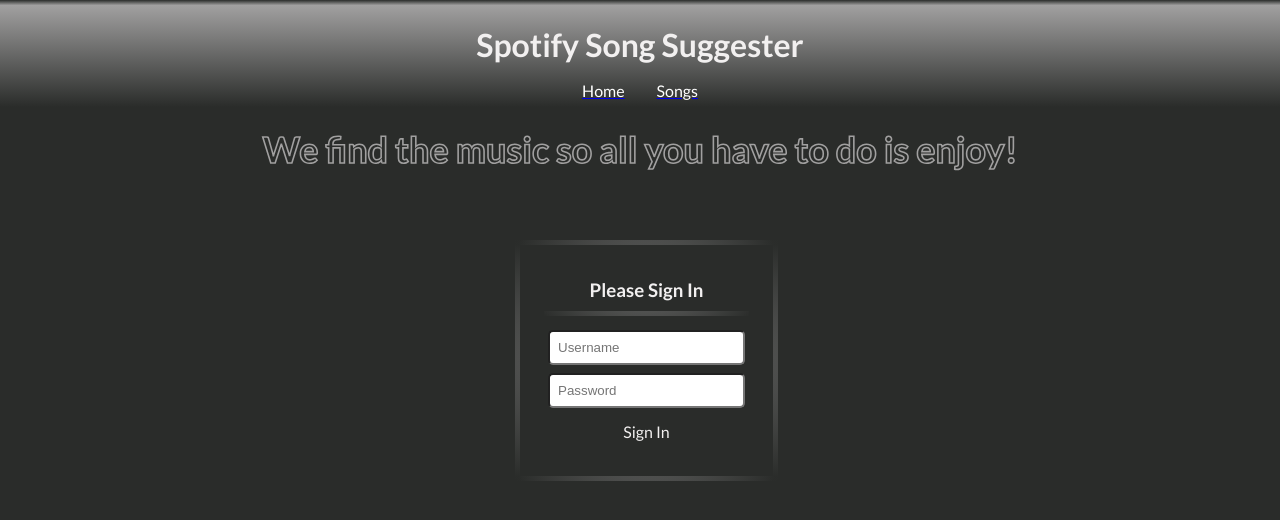
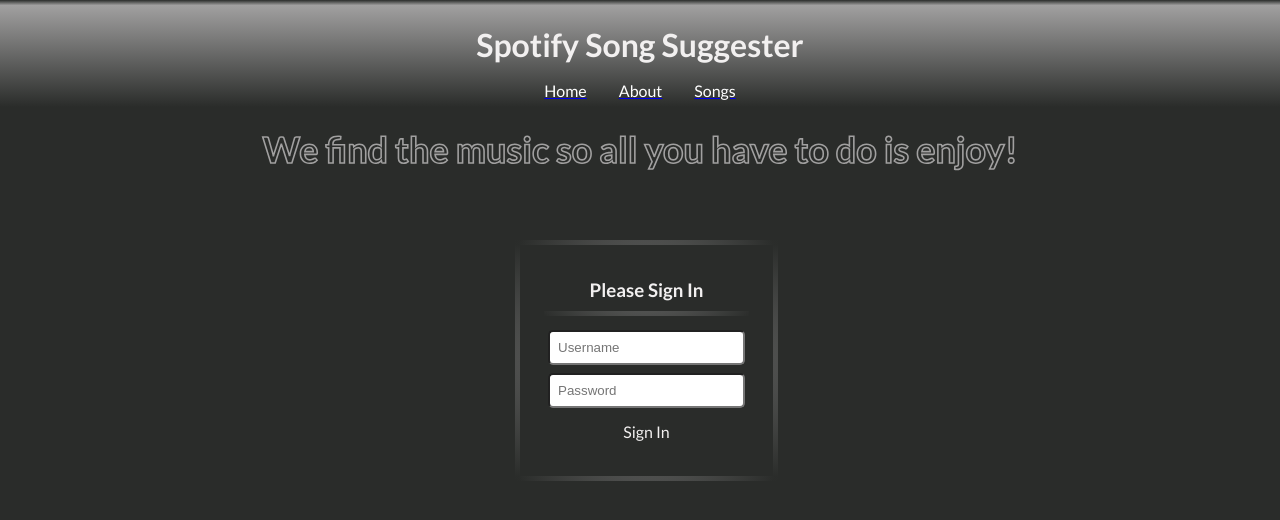
Before and after one commit to bw-spotify2/front-end, a React (Create React App) app: page / in a window 1280 px wide. Shown: the top 520 px of the page. Built offline with nearby package versions, Linux system fonts and the light colour scheme.

Commit message:
about route added

```diff
--- a/src/Nav.js
+++ b/src/Nav.js
@@ -30,6 +30,7 @@
 		<Nav>
 			<h1 id='app-header'>Spotify Song Suggester</h1>
 			<Link to='/'><NavLink>Home</NavLink></Link>
+			<Link to="/about"><NavLink>About</NavLink></Link>
 			{/* Songs link is temporary so I can start working on the cards */}
 			<Link to="/songs"><NavLink>Songs</NavLink></Link>
 
```
